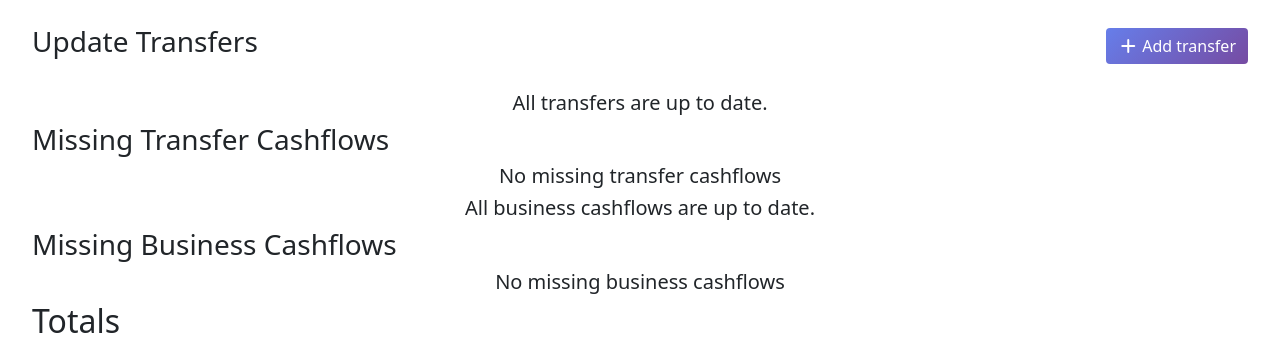
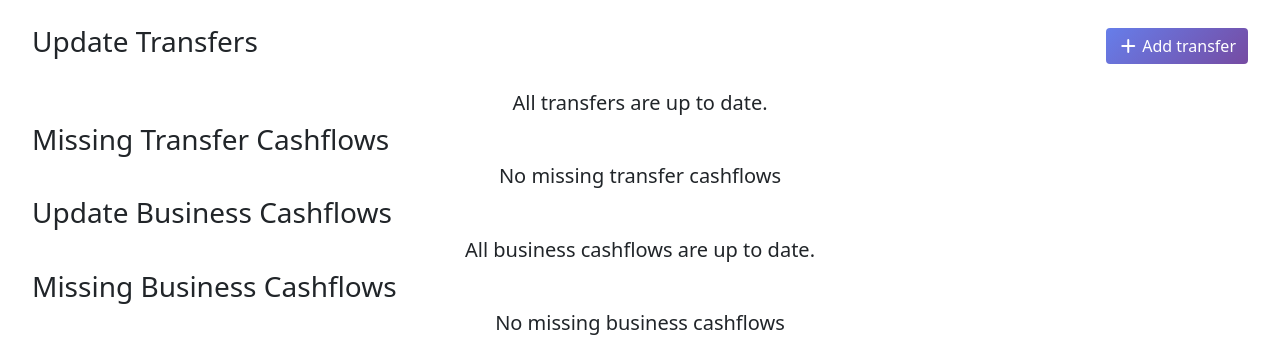
Before and after one commit to ddokupil12/personal-transaction-app, a Python web app: template templates/verify_cashflows.html in a window 1280 px wide. Shown: the part 131-472 px from the top of the page. Run offline with Jinja, Linux system fonts and the light colour scheme; the template is opened without the code that fills it, so the values that code supplies are empty.

Commit message:
Added h3 "Update Business Cashflows" for clarity

```diff
--- a/templates/verify_cashflows.html
+++ b/templates/verify_cashflows.html
@@ -129,6 +129,7 @@
             <h5>No missing transfer cashflows</h5>
         </div>
     {% endif %}
+    <h3>Update Business Cashflows</h3>
         {% if b_update %}
         <div class="card">
             <div class="card-body">
```
